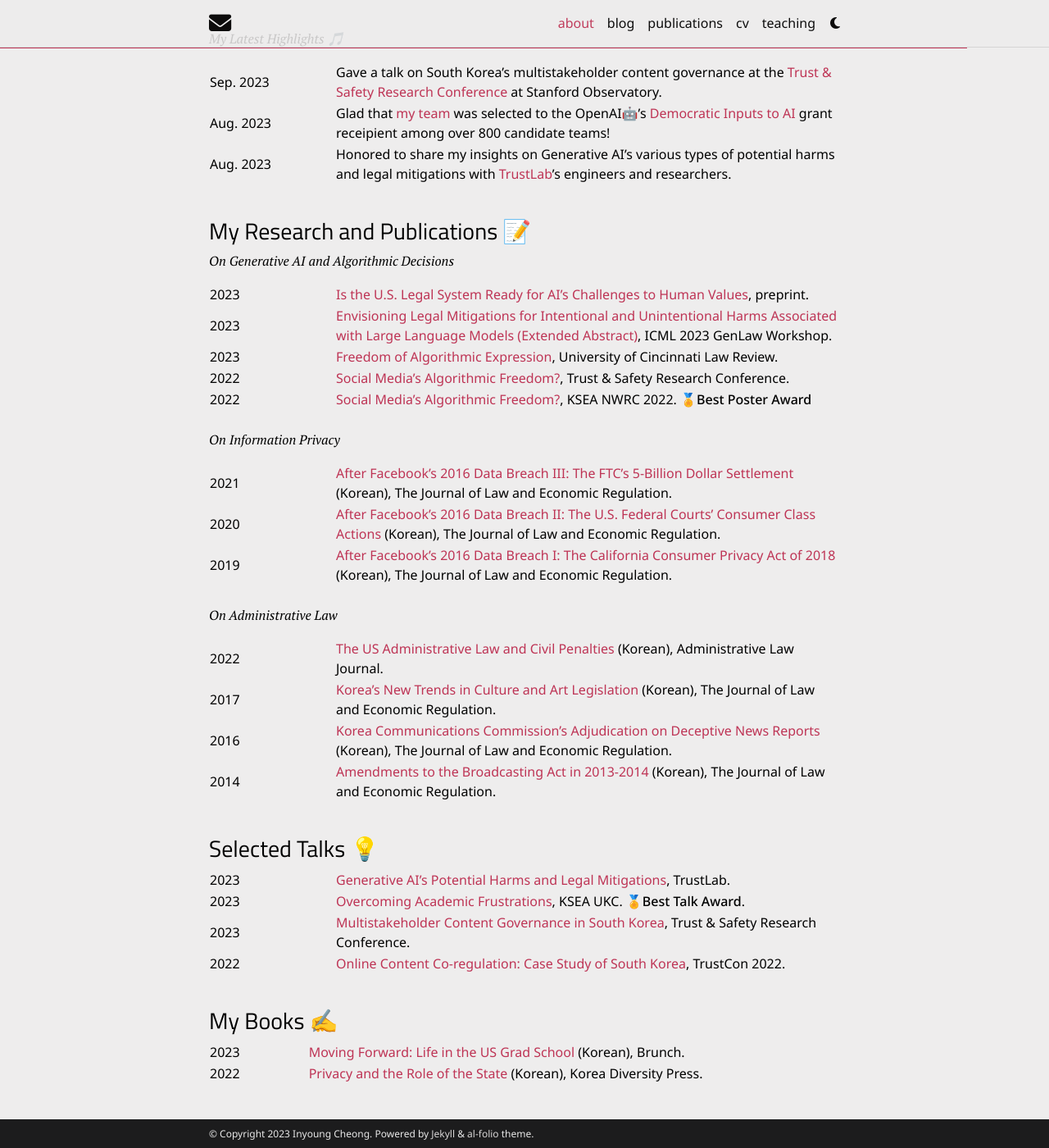
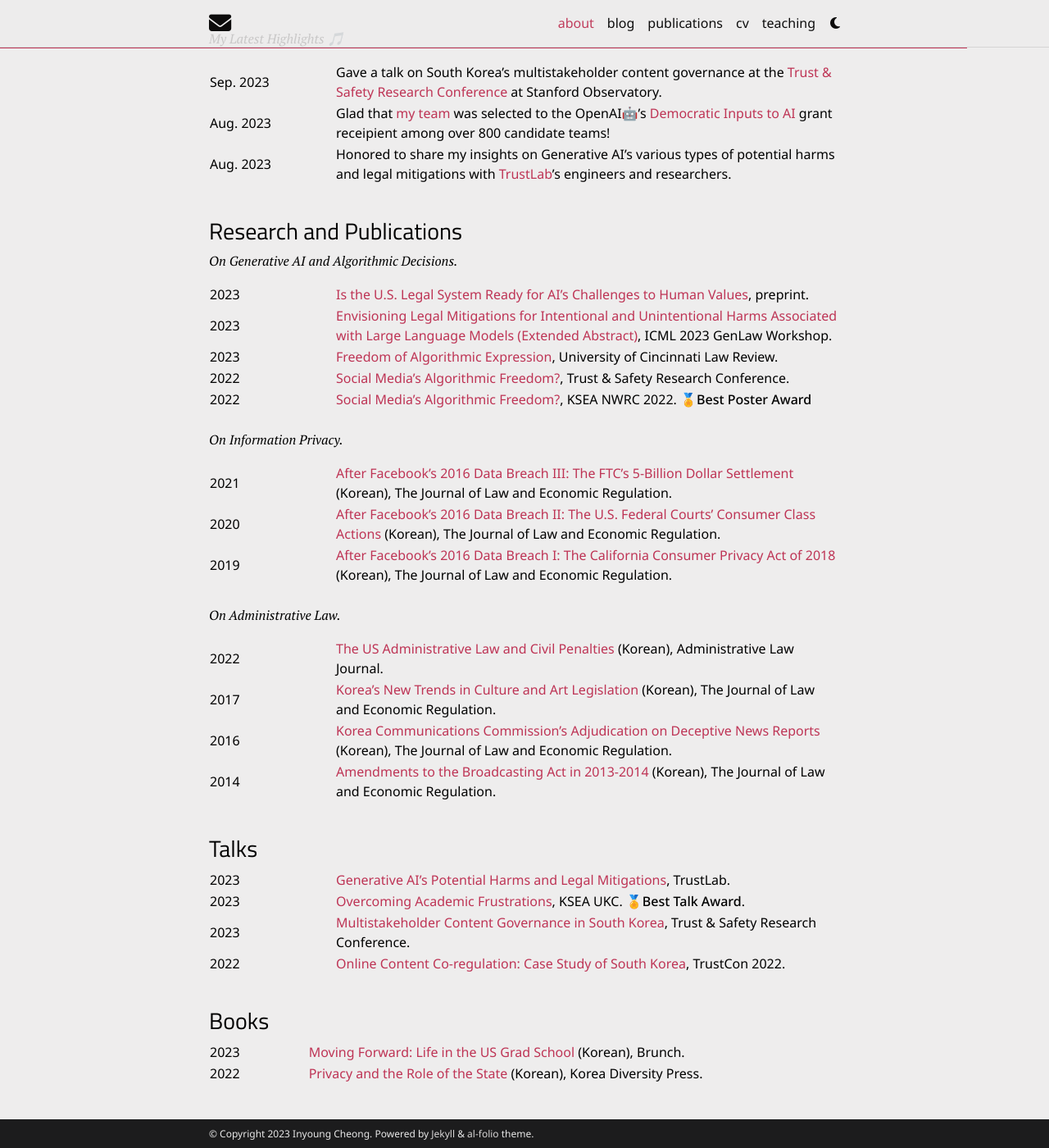
Before and after one commit to inyoungcheong/inyoungcheong.github.io, a Jekyll site: the page built from _pages/about.md, in a window 1280 px wide and 1400 px high, scrolled down 1449 px. Shown: the whole window at 82% size. Built offline with Jekyll 4.4.1, drawn with Linux system fonts in a browser that asks for light colours; emoji names are drawn with the system emoji font; some web fonts are replaced; comment, search, counter and statistics services are not loaded; a style sheet for code colours, icons or effects is not loaded; some of the changed text lies outside the part shown.

Commit message:
profile change6

```diff
--- a/_pages/about.md
+++ b/_pages/about.md
@@ -12,7 +12,7 @@
 <br>
 <br>
 <div style="text-align: center;">
-  <img src="assets/img/blog/profile7.png" width="350" height="350">
+  <img src="assets/img/blog/profile8.png" width="350" height="350">
 </div>
 <br>
 <p style="font-family: 'Space Mono', monospace; font-size: 15px; text-align: center;"># AI safety / alignment / regulation 🤖⚖️</p>
@@ -21,8 +21,8 @@
   # <a href="https://scholarship.law.uc.edu/uclr/vol91/iss3/2/">Freedom of Algorithmic Expression</a>
 </p>
 <p style="font-family: 'Space Mono', monospace; font-size: 15px; text-align: center;"># Fulbright / OpenAI Grant recipient </p>
-<p style="font-family: 'Space Mono', monospace; 14px; text-align: center;"># 🇰🇷 gov't Regulator :kr:</p>
-<p style="font-family: 'Space Mono', monospace; font-size: 14px; text-align: center;"># 🇺🇳75 🗺️ </p>
+<p style="font-family: 'Space Mono', monospace; 14px; text-align: center;"># <i>former</i> South Korean gov't Regulator :kr:</p>
+<p style="font-family: 'Space Mono', monospace; font-size: 14px; text-align: center;"># <i>former</i> UN75 🗺️ </p>
 
 <br>
 <br>
@@ -71,8 +71,8 @@
   </tbody>
 </table>
 <br>
-### My Research and Publications 📝
-<i><strong>On Generative AI and Algorithmic Decisions</strong></i>
+### Research and Publications
+<i><strong>On Generative AI and Algorithmic Decisions.</strong></i>
 <br>
 <table>
   <colgroup>
@@ -103,7 +103,7 @@
   </tbody>
 </table>
 <br>
-<i><strong>On Information Privacy</strong></i><br>
+<i><strong>On Information Privacy.</strong></i><br>
 <table>
   <colgroup>
     <col width="20%" />
@@ -126,7 +126,7 @@
 </table>
 
 <br>
-<i><strong>On Administrative Law</strong></i><br>
+<i><strong>On Administrative Law.</strong></i><br>
 <table>
   <colgroup>
     <col width="20%" />
@@ -152,7 +152,7 @@
   </tbody>
 </table>
 <br>
-### Selected Talks 💡
+### Talks
 <table>
   <colgroup>
     <col width="20%" />
@@ -178,7 +178,7 @@
   </tbody>
 </table>
 <br>
-### My Books ✍️
+### Books
 <table>
   <colgroup>
     <col width="20%" />
@@ -196,7 +196,7 @@
   </tbody>
 </table>
 <br>
-### My Musings in the News 📰
+### Musings in the News
 <table>
   <colgroup>
     <col width="20%" />
```
Also changed, not shown: assets/img/blog/profile8.png (added).
